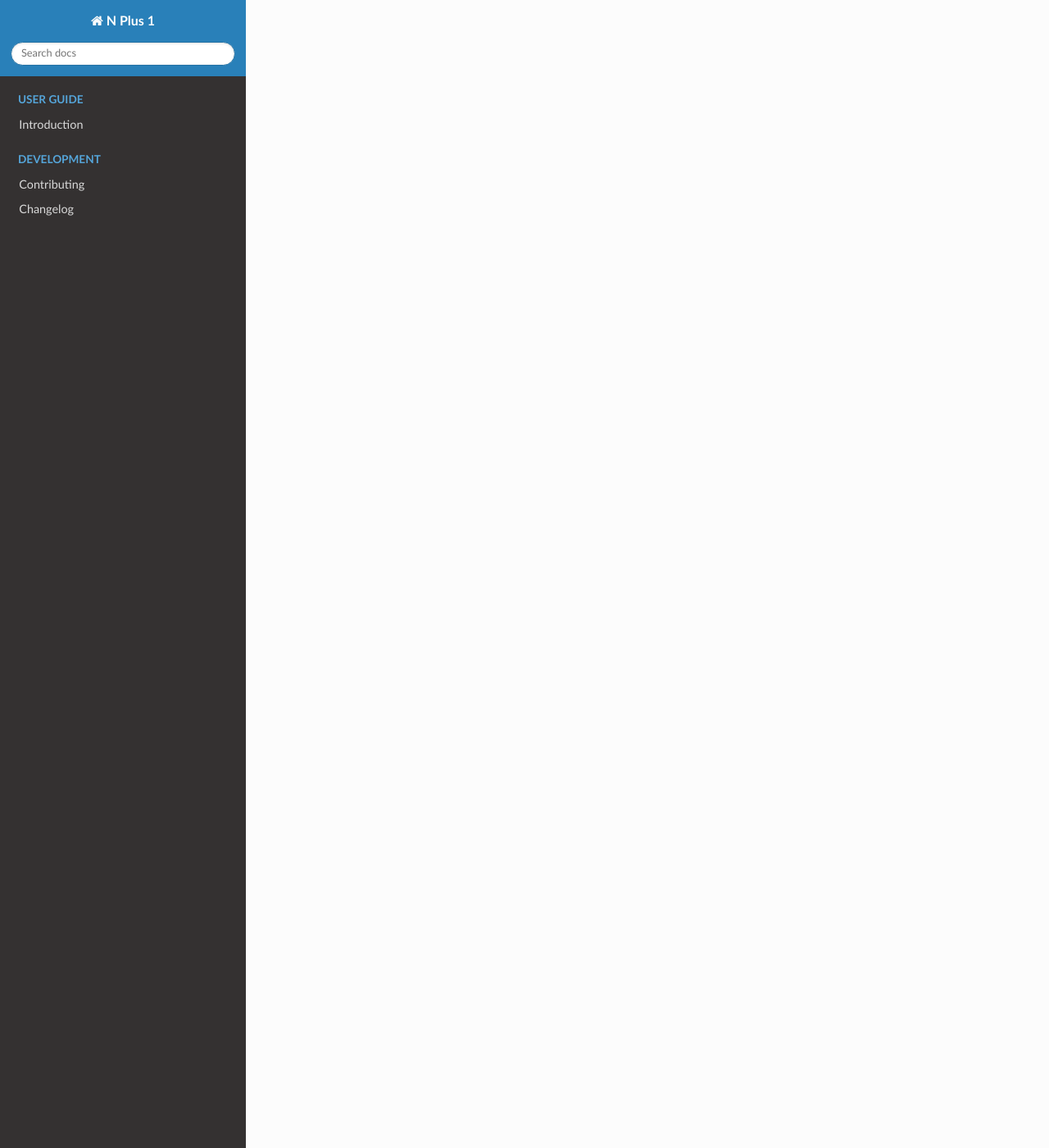
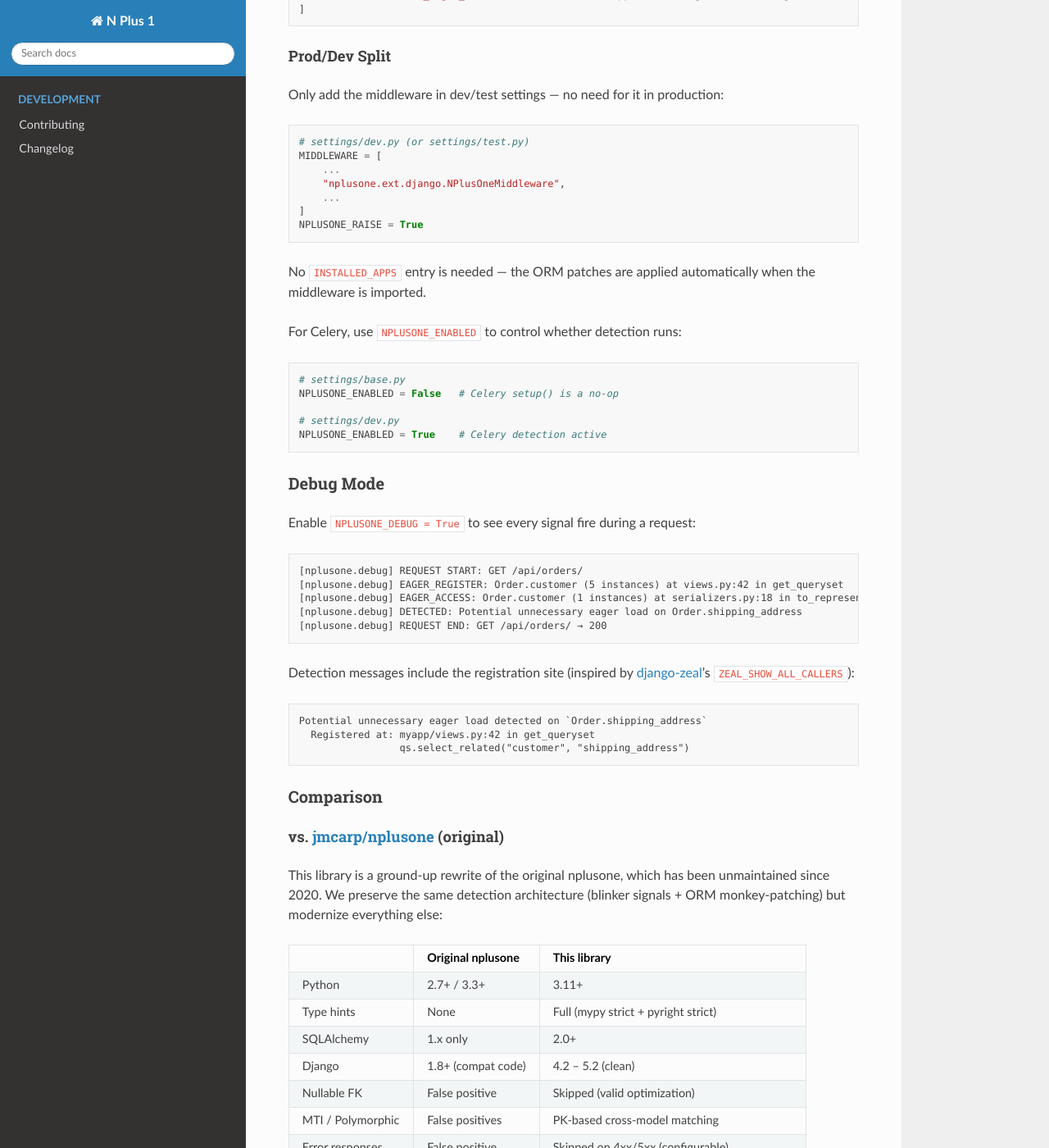
Before and after one commit to huynguyengl99/nplus1, a Sphinx documentation site: the page built from docs/index.rst, in a window 1280 px wide and 1400 px high, scrolled down 3049 px. Shown: the whole window at 82% size. Built offline with Sphinx 7.4.7 and the Read the Docs theme 3.1.0, drawn with Linux system fonts in a browser that asks for light colours; some of the changed text lies outside the part shown.

Commit message:
docs: add comprehensive README with comparison tables and fix license classifier

````diff
--- a/README.md
+++ b/README.md
@@ -1,23 +1,284 @@
-# N Plus 1
+# nplusone
 
-nplusone is a library for detecting the n+1 queries problem in Python ORMs, including SQLAlchemy, Peewee, and the Django ORM
+Detect the N+1 queries problem in Python ORMs — SQLAlchemy, Peewee, and Django ORM.
+
+A modern rewrite of the [original nplusone](https://github.com/jmcarp/nplusone) library, targeting Python 3.11+ with full type annotations, SQLAlchemy 2.0 support, and fixes for false positives found in production Django+DRF codebases.
+
+[![PyPI](https://img.shields.io/pypi/v/nplusone)](https://pypi.org/project/nplusone/)
+[![Python](https://img.shields.io/pypi/pyversions/nplusone)](https://pypi.org/project/nplusone/)
+[![Tests](https://github.com/huynguyengl99/nplus1/actions/workflows/test.yml/badge.svg)](https://github.com/huynguyengl99/nplus1/actions)
+[![Coverage](https://codecov.io/gh/huynguyengl99/nplus1/branch/main/graph/badge.svg)](https://codecov.io/gh/huynguyengl99/nplus1)
 
 ## Installation
 
-The module can be installed from [PyPI](https://pypi.org/project/nplus1/):
+```bash
+pip install nplusone
+```
+
+With optional ORM/framework dependencies:
 
 ```bash
-pip install nplus1
+pip install nplusone[django]           # Django 4.2+
+pip install nplusone[sqlalchemy]       # SQLAlchemy 2.0+
+pip install nplusone[flask]            # Flask + Flask-SQLAlchemy
+pip install nplusone[peewee]           # Peewee 3.15+
 ```
 
-## Document
-Please visit [N Plus 1 doc](https://nplus1.readthedocs.io/) for
-documentation.
+## Quick Start
 
-## Introduction
+### Django
 
-### Why Choose N Plus 1?
+Add the middleware to your **dev** settings:
 
-### Features
+```python
+# settings/dev.py
+MIDDLEWARE = [
+    ...
+    "nplusone.ext.django.NPlusOneMiddleware",
+    ...
+]
 
-### Dependencies
+NPLUSONE_ENABLED = True    # set False in prod (zero overhead)
+NPLUSONE_LOG = True        # log detections (default)
+NPLUSONE_RAISE = True      # raise exceptions in dev/test
+```
+
+### Flask + SQLAlchemy
+
+```python
+from nplusone.ext.flask_sqlalchemy import NPlusOne
+
+app = Flask(__name__)
+NPlusOne(app)
+```
+
+### Standalone (any code)
+
+```python
+from nplusone.core.profiler import Profiler
+
+with Profiler():
+    users = session.query(User).all()
+    for user in users:
+        user.addresses  # NPlusOneError raised
+```
+
+### Celery
+
+```python
+from nplusone.ext.celery import NPlusOneCelery
+
+app = Celery("myapp")
+NPlusOneCelery(app)
+```
+
+Or manually with signals:
+
+```python
+from celery.signals import task_prerun, task_postrun
+from nplusone.core.profiler import setup, teardown
+
+@task_prerun.connect()
+def on_prerun(**kwargs):
+    setup()
+
+@task_postrun.connect()
+def on_postrun(**kwargs):
+    teardown()
+```
+
+## What It Detects
+
+### N+1 lazy loads
+
+```python
+users = User.objects.all()          # 1 query
+for user in users:
+    print(user.addresses)           # N queries — flagged!
+```
+
+**Fix:** use `select_related` or `prefetch_related`:
+
+```python
+users = User.objects.select_related("addresses").all()
+```
+
+### Unnecessary eager loads
+
+```python
+users = User.objects.select_related("occupation").all()
+for user in users:
+    print(user.name)                # occupation never accessed — flagged!
+```
+
+## Configuration
+
+All settings work across Django, Flask, and Celery:
+
+| Setting | Default | Description |
+|---------|---------|-------------|
+| `NPLUSONE_ENABLED` | `True` | Master switch. Set `False` in prod for zero overhead. |
+| `NPLUSONE_LOG` | `True` | Log detections to the `nplusone` logger. |
+| `NPLUSONE_RAISE` | `False` | Raise `NPlusOneError` on detection. |
+| `NPLUSONE_WHITELIST` | `[]` | List of rule dicts to suppress specific warnings. |
+| `NPLUSONE_LOGGER` | `logging.getLogger("nplusone")` | Custom logger instance. |
+| `NPLUSONE_LOG_LEVEL` | `DEBUG` | Log level for detections. |
+| `NPLUSONE_DEBUG` | `False` | Verbose signal logging to `nplusone.debug` logger. |
+| `NPLUSONE_REPORT_MODE` | `"immediate"` | `"immediate"` or `"batch"`. Batch collects all detections and reports at end of request. |
+| `NPLUSONE_SKIP_EAGER_ON_ERROR` | `True` | Skip eager load checks on error responses (>= 400). |
+| `NPLUSONE_EAGER_LOAD_SKIP` | `None` | Callable `(request, response) -> bool` for custom skip logic. |
+| `NPLUSONE_SKIP_EMPTY_PREFETCH` | `False` | Skip flagging `prefetch_related` that returns zero rows. |
+
+### Whitelisting
+
+Suppress specific warnings by model, field, or pattern:
+
+```python
+NPLUSONE_WHITELIST = [
+    {"model": "User", "field": "profile"},       # exact match
+    {"model": "myapp.User"},                      # Django app_label.Model format
+    {"model": "User*"},                           # fnmatch wildcard
+    {"label": "unused_eager_load"},               # suppress all eager load warnings
+]
+```
+
+### Prod/Dev Split
+
+Only add the middleware in dev/test settings — no need for it in production:
+
+```python
+# settings/dev.py (or settings/test.py)
+MIDDLEWARE = [
+    ...
+    "nplusone.ext.django.NPlusOneMiddleware",
+    ...
+]
+NPLUSONE_RAISE = True
+```
+
+No `INSTALLED_APPS` entry is needed — the ORM patches are applied
+automatically when the middleware is imported.
+
+For Celery, use `NPLUSONE_ENABLED` to control whether detection runs:
+
+```python
+# settings/base.py
+NPLUSONE_ENABLED = False   # Celery setup() is a no-op
+
+# settings/dev.py
+NPLUSONE_ENABLED = True    # Celery detection active
+```
+
+## Debug Mode
+
+Enable `NPLUSONE_DEBUG = True` to see every signal fire during a request:
+
+```
+[nplusone.debug] REQUEST START: GET /api/orders/
+[nplusone.debug] EAGER_REGISTER: Order.customer (5 instances) at views.py:42 in get_queryset
+[nplusone.debug] EAGER_ACCESS: Order.customer (1 instances) at serializers.py:18 in to_representation
+[nplusone.debug] DETECTED: Potential unnecessary eager load on Order.shipping_address
+[nplusone.debug] REQUEST END: GET /api/orders/ → 200
+```
+
+Detection messages include the registration site (inspired by
+[django-zeal](https://github.com/taobojlen/django-zeal)'s `ZEAL_SHOW_ALL_CALLERS`):
+
+```
+Potential unnecessary eager load detected on `Order.shipping_address`
+  Registered at: myapp/views.py:42 in get_queryset
+                 qs.select_related("customer", "shipping_address")
+```
+
+## Comparison
+
+### vs. [jmcarp/nplusone](https://github.com/jmcarp/nplusone) (original)
+
+This library is a ground-up rewrite of the original nplusone, which has been
+unmaintained since 2020. We preserve the same detection architecture
+(blinker signals + ORM monkey-patching) but modernize everything else:
+
+| | Original nplusone | This library |
+|---|---|---|
+| Python | 2.7+ / 3.3+ | 3.11+ |
+| Type hints | None | Full (mypy strict + pyright strict) |
+| SQLAlchemy | 1.x only | 2.0+ |
+| Django | 1.8+ (compat code) | 4.2 – 5.2 (clean) |
+| Nullable FK | False positive | Skipped (valid optimization) |
+| MTI / Polymorphic | False positives | PK-based cross-model matching |
+| Error responses | False positive | Skipped on 4xx/5xx (configurable) |
+| Celery | Not supported | `NPlusOneCelery(app)` + `setup()`/`teardown()` |
+| Debug/trace mode | Not available | `NPLUSONE_DEBUG` with full signal logging |
+| Stack traces | Not in messages | Registration site in every detection |
+| Batch reporting | Not available | `NPLUSONE_REPORT_MODE = "batch"` |
+| Prod switch | Not available | `NPLUSONE_ENABLED = False` (zero overhead) |
+| Dependencies | `six`, `blinker` | `blinker` only |
+
+### vs. [django-zeal](https://github.com/taobojlen/django-zeal)
+
+django-zeal is a Django-only N+1 detector with a different approach.
+
+| | django-zeal | This library |
+|---|---|---|
+| ORMs | Django only | Django, SQLAlchemy, Peewee |
+| Detect N+1 lazy loads | Yes | Yes |
+| Detect unused eager loads | No | Yes |
+| Detect `.defer()`/`.only()` issues | Yes | No |
+| Configurable threshold | Yes (`ZEAL_NPLUSONE_THRESHOLD`) | No (flags on first repeat) |
+| Non-invasive in prod | Yes (no patching when inactive) | Yes (`NPLUSONE_ENABLED = False` skips all setup) |
+| Stack traces | Yes (`ZEAL_SHOW_ALL_CALLERS`) | Yes (always included) |
+| Celery | Manual `setup()`/`teardown()` | `NPlusOneCelery(app)` or manual |
+| Batch reporting | No | Yes |
+
+**Choose nplusone** if you need multi-ORM support, unused eager load detection,
+or work with complex Django patterns (MTI, polymorphic models, DRF).
+
+**Choose django-zeal** if you only use Django and want `.defer()`/`.only()`
+detection or configurable thresholds.
+
+## Development
+
+```bash
+# Setup
+uv sync
+
+# Run tests
+python -m pytest tests/
+
+# Run tests for specific ORM
+tox -e py311-django52
+tox -e py311-sqlalchemy
+tox -e py311-peewee
+tox -e py311-flask
+
+# Lint and type check
+ruff check nplusone/ tests/
+python -m mypy nplusone/
+npx pyright
+
+# Coverage
+python -m pytest tests/ --cov=nplusone --cov-report=term-missing
+```
+
+### Multi-version Testing
+
+```bash
+# Full matrix
+tox
+
+# Specific Python + Django version
+tox -e py312-django51
+tox -e py313-django42
+```
+
+### Docker (PostgreSQL)
+
+```bash
+docker compose up -d
+cp .env.EXAMPLE .env
+python -m pytest tests/testapp/
+```
+
+## License
+
+MIT. See [LICENSE](LICENSE).
--- a/docs/index.rst
+++ b/docs/index.rst
@@ -1,28 +1,17 @@
 Welcome to N Plus 1 documentation!
 =============================================
 
-nplusone is a library for detecting the n+1 queries problem in Python ORMs, including SQLAlchemy, Peewee, and the Django ORM
+.. include:: ../README.md
+   :parser: myst_parser.sphinx_
 
 .. image:: /_static/interrogate_badge.svg
    :target: https://github.com/huynguyengl99/nplus1
    :alt: Documentation Coverage
 
-Contents
---------
-
-.. toctree::
-    :maxdepth: 2
-    :caption: User guide
-
-    introduction
-
-.. toctree::
-    :maxdepth: 2
-    :caption: Reference
-
 .. toctree::
    :maxdepth: 1
    :caption: Development
+   :hidden:
 
    contributing
    changelog
--- a/pyproject.toml
+++ b/pyproject.toml
@@ -65,7 +65,7 @@ classifiers = [
   "Environment :: Web Environment",
   "Intended Audience :: Developers",
   "Intended Audience :: Information Technology",
-  "License :: OSI Approved :: BSD License",
+  "License :: OSI Approved :: MIT License",
   "Operating System :: OS Independent",
   "Programming Language :: Python :: 3 :: Only",
   "Programming Language :: Python :: 3",
````
Also changed, not shown: docs/_static/interrogate_badge.svg (added), 1 other file.
